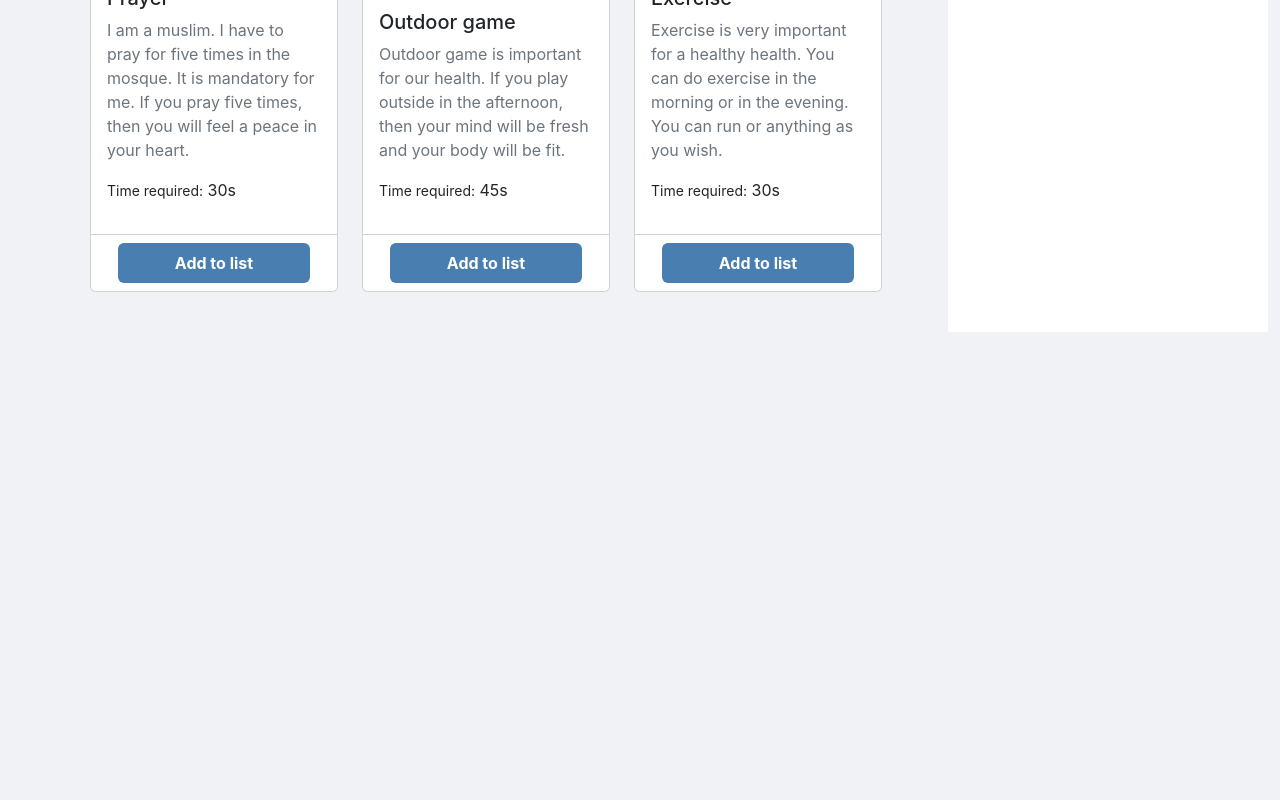
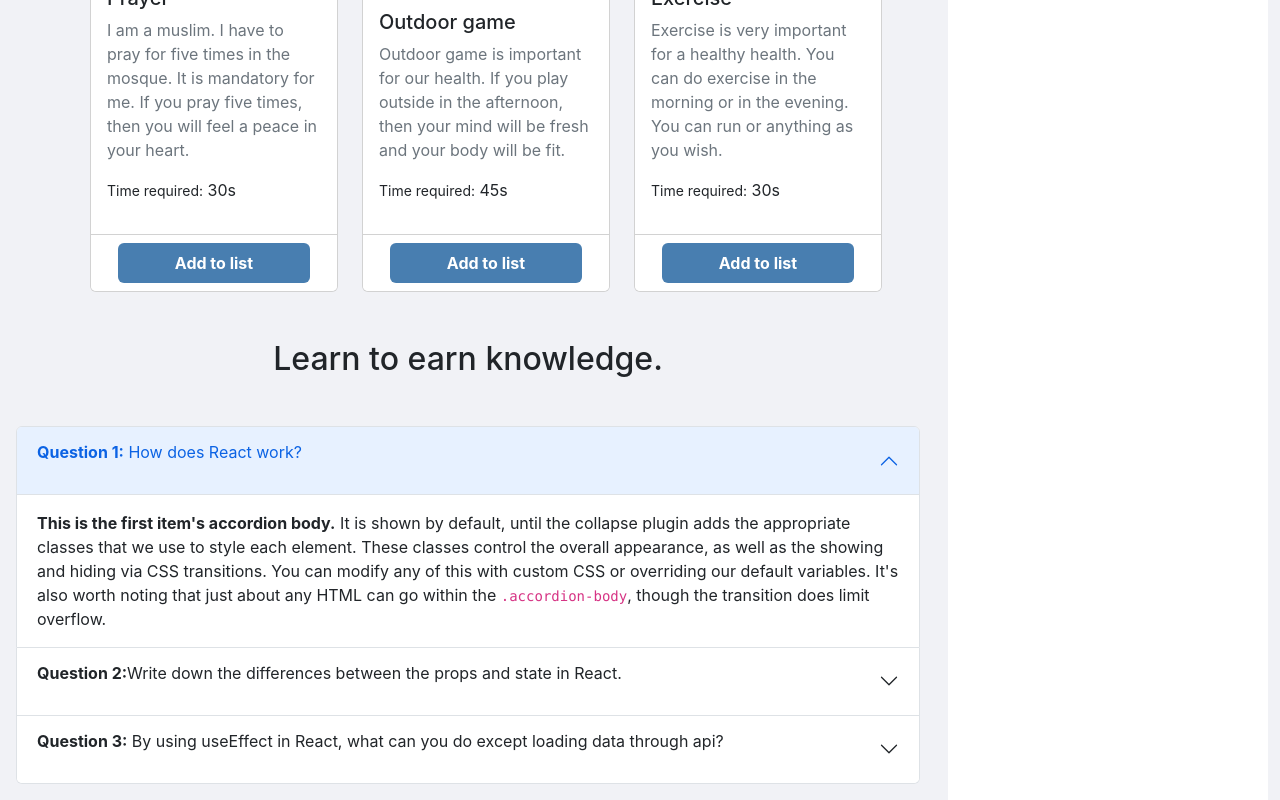
Before and after one commit to Abdur-Rahman-Apu/Daily-routine, a React (Create React App) app: page / in a window 1280 px wide. Shown: the part 896-1696 px from the top of the page. Before the commit the page ends 1228 px from the top, so only its background shows below. Built offline with nearby package versions, Linux system fonts and the light colour scheme.

Commit message:
question component is added

```diff
--- a/src/Components/Home/Home.js
+++ b/src/Components/Home/Home.js
@@ -3,6 +3,7 @@
 import Activities from '../Activities/Activities';
 import Calculation from '../Calculation/Calculation';
 import Myself from '../Myself/Myself';
+import Questions from '../Questions/Questions';
 
 
 const Home = () => {
@@ -26,6 +27,7 @@
             <div className="row">
                 <div className="col-9">
                     <Activities activities={activities} handleBtn={handleBtn}></Activities>
+                    <Questions></Questions>
                 </div>
                 <div className="col-3 bg-white">
                     <div>
--- /dev/null
+++ b/src/Components/Questions/Questions.js
@@ -0,0 +1,55 @@
+import React from 'react';
+
+const Questions = () => {
+    return (
+        <div>
+            <div className="title text-center my-5">
+                <h2>Learn to earn knowledge.</h2>
+            </div>
+
+            <div className='m-3'>
+                <div className="accordion" id="accordionExample">
+                    <div className="accordion-item">
+                        <h2 className="accordion-header" id="headingOne">
+                            <button className="accordion-button" type="button" data-bs-toggle="collapse" data-bs-target="#collapseOne" aria-expanded="true" aria-controls="collapseOne">
+                                <p className=''><span className='fw-bold'>Question 1:</span> How does React work?</p>
+                            </button>
+                        </h2>
+                        <div id="collapseOne" className="accordion-collapse collapse show" data-bs-parent="#accordionExample">
+                            <div className="accordion-body">
+                                <strong>This is the first item's accordion body.</strong> It is shown by default, until the collapse plugin adds the appropriate classes that we use to style each element. These classes control the overall appearance, as well as the showing and hiding via CSS transitions. You can modify any of this with custom CSS or overriding our default variables. It's also worth noting that just about any HTML can go within the <code>.accordion-body</code>, though the transition does limit overflow.
+                            </div>
+                        </div>
+                    </div >
+                    <div className="accordion-item">
+                        <h2 className="accordion-header" id="headingTwo">
+                            <button className="accordion-button collapsed" type="button" data-bs-toggle="collapse" data-bs-target="#collapseTwo" aria-expanded="false" aria-controls="collapseTwo">
+                                <p className=''><span className='fw-bold'>Question 2:</span>Write down the differences between the props and state in React.</p>
+                            </button>
+                        </h2>
+                        <div id="collapseTwo" className="accordion-collapse collapse" data-bs-parent="#accordionExample">
+                            <div className="accordion-body">
+                                <strong>This is the second item's accordion body.</strong> It is hidden by default, until the collapse plugin adds the appropriate classes that we use to style each element. These classes control the overall appearance, as well as the showing and hiding via CSS transitions. You can modify any of this with custom CSS or overriding our default variables. It's also worth noting that just about any HTML can go within the <code>.accordion-body</code>, though the transition does limit overflow.
+                            </div>
+                        </div>
+                    </div>
+                    <div className="accordion-item">
+                        <h2 className="accordion-header" id="headingThree">
+                            <button className="accordion-button collapsed" type="button" data-bs-toggle="collapse" data-bs-target="#collapseThree" aria-expanded="false" aria-controls="collapseThree">
+                                <p className=''><span className='fw-bold'>Question 3:</span> By using useEffect in React, what can you do except loading data through api?</p>
+                            </button>
+                        </h2>
+                        <div id="collapseThree" className="accordion-collapse collapse" data-bs-parent="#accordionExample">
+                            <div className="accordion-body">
+                                <strong>This is the third item's accordion body.</strong> It is hidden by default, until the collapse plugin adds the appropriate classes that we use to style each element. These classes control the overall appearance, as well as the showing and hiding via CSS transitions. You can modify any of this with custom CSS or overriding our default variables. It's also worth noting that just about any HTML can go within the <code>.accordion-body</code>, though the transition does limit overflow.
+                            </div>
+                        </div>
+                    </div>
+
+                </div>
+            </div>
+        </div>
+    );
+};
+
+export default Questions;
```
